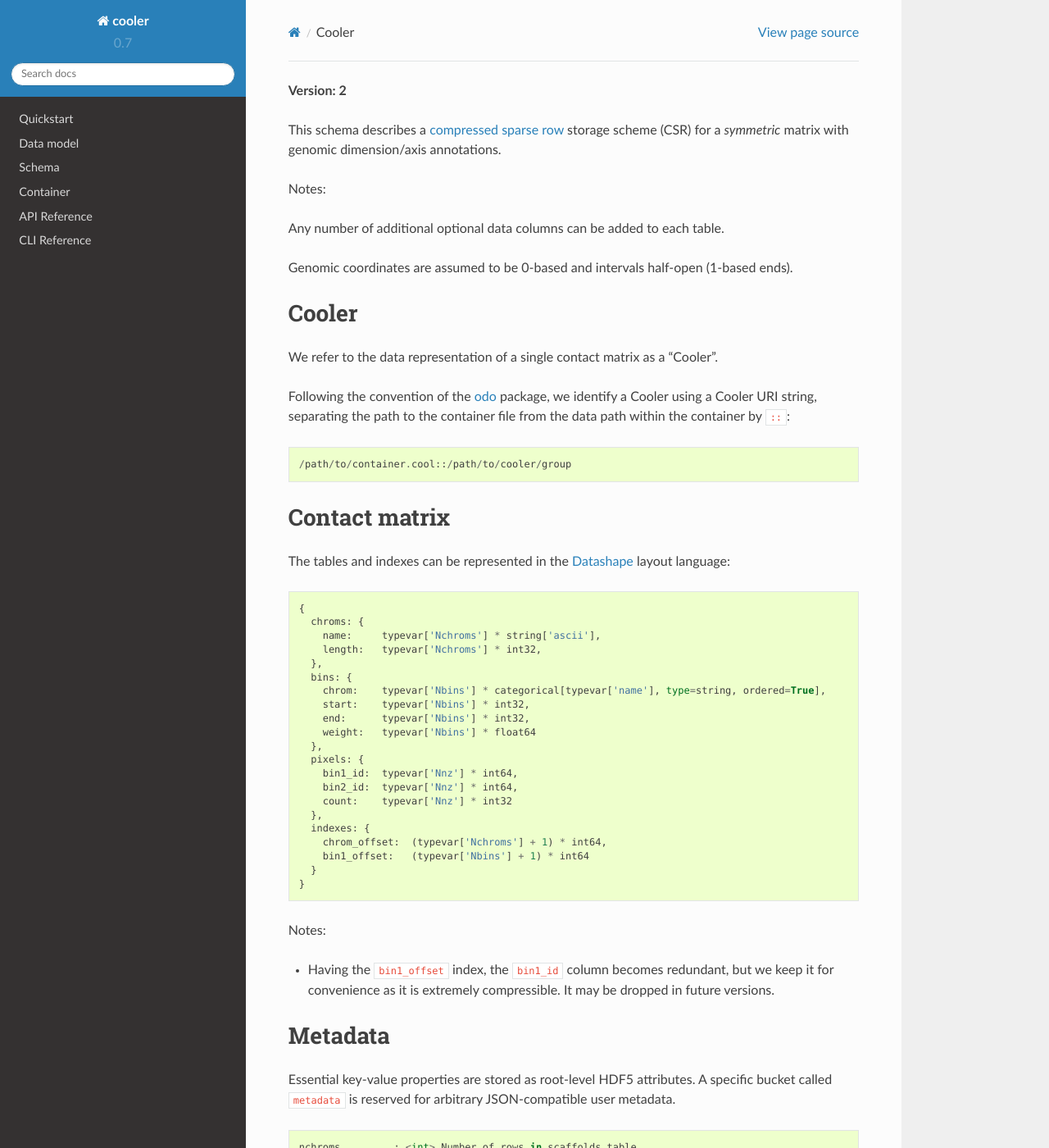
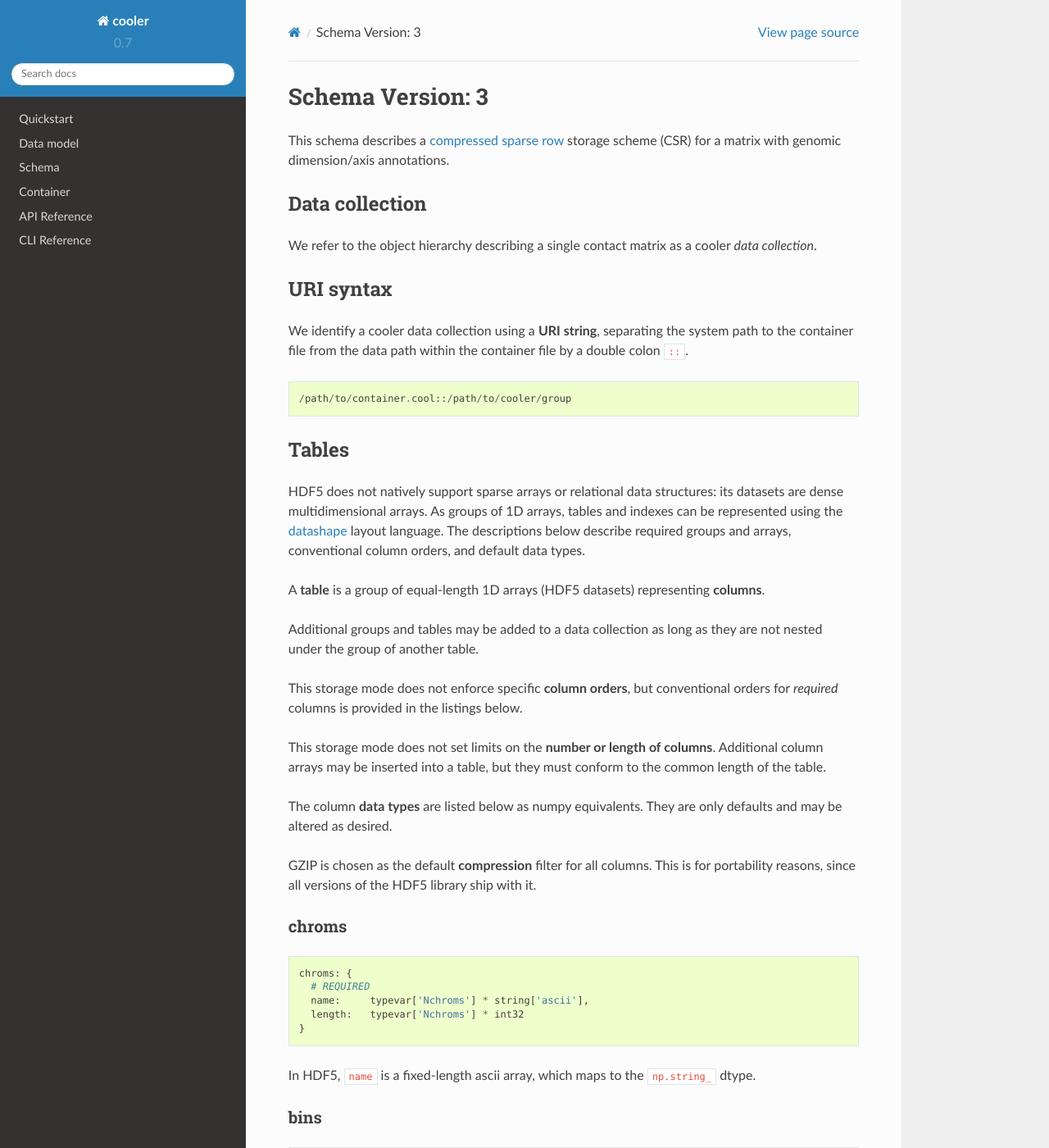
Before and after one commit to open2c/cooler, a Sphinx documentation site: the page built from docs/schema_current.rst, in a window 1280 px wide and 1400 px high. Shown: the whole window at 82% size. Built offline with Sphinx 7.4.7 and the Read the Docs theme 2.0.0, drawn with Linux system fonts in a browser that asks for light colours; some of the changed text lies outside the part shown.

Commit message:
Start documenting schema v3

```diff
--- a/docs/schema_current.rst
+++ b/docs/schema_current.rst
@@ -1,84 +1,161 @@
 .. _current-version:
 
-**Version: 2**
+Schema Version: 3
+-----------------
 
-This schema describes a `compressed sparse row <https://en.wikipedia.org/wiki/Sparse_matrix#Compressed_sparse_row_.28CSR.2C_CRS_or_Yale_format.29>`_ storage scheme (CSR) for a *symmetric* matrix with genomic dimension/axis annotations.
+This schema describes a `compressed sparse row <https://en.wikipedia.org/wiki/Sparse_matrix#Compressed_sparse_row_.28CSR.2C_CRS_or_Yale_format.29>`_ storage scheme (CSR) for a matrix with genomic dimension/axis annotations.
 
-Notes:
+Data collection
+~~~~~~~~~~~~~~~
 
-- Any number of additional optional data columns can be added to each table.
-- Genomic coordinates are assumed to be 0-based and intervals half-open (1-based ends).
+We refer to the object hierarchy describing a single contact matrix as a cooler *data collection*.
 
 
-Cooler
-~~~~~~
+URI syntax
+~~~~~~~~~~
 
-We refer to the data representation of a single contact matrix as a "Cooler".
-
-Following the convention of the `odo <http://odo.pydata.org/en/latest/uri.html>`_ package, we identify a Cooler using a Cooler URI string, separating the path to the container file from the data path within the container by ``::``:
+We identify a cooler data collection using a **URI string**, separating the system path to the container file from the data path within the container file by a double colon ``::``.
 
 ::
 
   /path/to/container.cool::/path/to/cooler/group
 
+Tables
+~~~~~~
 
-Contact matrix
-~~~~~~~~~~~~~~
+HDF5 does not natively support sparse arrays or relational data structures: its datasets are dense multidimensional arrays. As groups of 1D arrays, tables and indexes can be represented using the `datashape <http://datashape.readthedocs.org/en/latest/>`_ layout language. The descriptions below describe required groups and arrays, conventional column orders, and default data types.
 
-The tables and indexes can be represented in the `Datashape <http://datashape.readthedocs.org/en/latest/>`_ layout language:
+A **table** is a group of equal-length 1D arrays (HDF5 datasets) representing **columns**.
+
+Additional groups and tables may be added to a data collection as long as they are not nested under the group of another table.
+
+This storage mode does not enforce specific **column orders**, but conventional orders for *required* columns is provided in the listings below.
+
+This storage mode does not set limits on the **number or length of columns**. Additional column arrays may be inserted into a table, but they must conform to the common length of the table.
+
+The column **data types** are listed below as numpy equivalents. They are only defaults and may be altered as desired.
+
+GZIP is chosen as the default **compression** filter for all columns. This is for portability reasons, since all versions of the HDF5 library ship with it.
+
+
+chroms
+""""""
 
 ::
 
-    {
-      chroms: {
-        name:     typevar['Nchroms'] * string['ascii'],
-        length:   typevar['Nchroms'] * int32,
-      },
-      bins: {
-        chrom:    typevar['Nbins'] * categorical[typevar['name'], type=string, ordered=True],
-        start:    typevar['Nbins'] * int32,
-        end:      typevar['Nbins'] * int32,
-        weight:   typevar['Nbins'] * float64
-      },
-      pixels: {
-        bin1_id:  typevar['Nnz'] * int64,
-        bin2_id:  typevar['Nnz'] * int64,
-        count:    typevar['Nnz'] * int32
-      },
-      indexes: {
-        chrom_offset:  (typevar['Nchroms'] + 1) * int64,
-        bin1_offset:   (typevar['Nbins'] + 1) * int64
-      }
+    chroms: {
+      # REQUIRED
+      name:     typevar['Nchroms'] * string['ascii'],
+      length:   typevar['Nchroms'] * int32
     }
 
-Notes:
+In HDF5, ``name`` is a fixed-length ascii array, which maps to the ``np.string_`` dtype.
 
-- Having the ``bin1_offset`` index, the ``bin1_id`` column becomes redundant, but we keep it for convenience as it is extremely compressible. It may be dropped in future versions.
-
-Metadata
-~~~~~~~~~
-
-Essential key-value properties are stored as root-level HDF5 attributes. A specific bucket called ``metadata`` is reserved for arbitrary JSON-compatible user metadata.
+bins
+""""
 
 ::
 
-    nchroms         : <int> Number of rows in scaffolds table
-    nbins           : <int> Number of rows in bins table
-    nnz             : <int> Number of rows in matrix table
-    bin-type        : {"fixed" or "variable"}
-    bin-size        : <int or null> Size of bins in base pairs if bin-type is "fixed"
-    genome-assembly : <string> Name of genome assembly
-    generated-by    : <string> Agent that created the file (e.g. 'cooler-x.y.z')
-    creation-date   : <datetime> Date the file was built
-    format-version  : <string> The version of the format used
-    format-url      : <url> URL to page providing format details
-    metadata        : <json> custom user metadata about the experiment
+    bins: {
+      # REQUIRED
+      chrom:    typevar['Nbins'] * categorical[typevar['name'], type=string, ordered=True],
+      start:    typevar['Nbins'] * int32,
+      end:      typevar['Nbins'] * int32,
 
+      # RESERVED
+      weight:   typevar['Nbins'] * float64
+    }
+
+In HDF5, we use the integer-backed ENUM type to encode the ``chrom`` column. For data collections with a very large number of scaffolds, the ENUM type information may be
+too large and the ``chrom`` column is stored as a raw integer column.
+
+The ``cooler balance`` command by default stores balancing weights in a column called ``weight``. NaN values indicate genomic bins that were blacklisted during the balancing procedure.
+
+pixels
+""""""
+
+::
+
+    pixels: {
+      # REQUIRED
+      bin1_id:  typevar['Nnz'] * int64,
+      bin2_id:  typevar['Nnz'] * int64,
+
+      # RESERVED
+      count:    typevar['Nnz'] * int32
+    }
+
+The ``count`` column is integer by default, but floating point types can be substituted. Additional columns are to be interpreted as supplementary value columns.
 
 Indexes
 ~~~~~~~
 
-Indexes are stored as 1D datasets in a separate group. The current indexes can be thought of as run-length encodings of the ``bins/chrom`` and ``pixels/bin1_id`` columns, respectively.
+Indexes are stored as 1D arrays in a separate group called ``indexes``. They can be thought of as run-length encodings of the ``bins/chrom`` and ``pixels/bin1_id`` columns, respectively. ``chrom_offset`` : indicates what row in the bin table each chromosome first appears. ``bin1_offset`` : indicates what row in the pixel table each bin1 ID appears. This is often called *indptr* in CSR data structures. Both arrays are required.
 
-- ``chrom_offset`` : indicates what row in the bin table each chromosome first appears.
-- ``bin1_offset`` : indicates what row in the pixel table each bin1 ID appears. This is often called *indptr* in CSR data structures.
+::
+
+    indexes: {
+      chrom_offset:  (typevar['Nchroms'] + 1) * int64,
+      bin1_offset:   (typevar['Nbins'] + 1) * int64
+    }
+
+Sparse array interface and symmetry
+~~~~~~~~~~~~~~~~~~~~~~~~~~~~~~~~~~~
+
+
+
+
+Metadata
+~~~~~~~~
+
+Essential key-value properties are stored as root-level HDF5 attributes. A specific bucket called ``metadata`` is reserved for arbitrary JSON-compatible user metadata.
+
+We store all scalar string attributes as unicode text, including JSON-encoded strings.
+
+::
+
+    format : string
+        'HDF5::Cooler'
+
+    format-version : int
+        The version of the format used
+
+    bin-type : { "fixed" | "variable" }
+        Indicates whether the resolution is constant along both axes.
+
+    bin-size : int or "none"
+        Size of bins in base pairs if bin-type is "fixed".
+
+    symmetric-storage-mode : { "upper" | "none" }
+        Indicates whether a symmetric matrix is stored using only upper triangular elements, including the diagonal.
+
+    generated-by : string
+        Agent that created the file (e.g. 'cooler-x.y.z').
+
+    creation-date : datetime string
+        Moment the file was built.
+
+    metadata : JSON
+        Custom user metadata about the experiment.
+
+Additional metadata may be stored in the attributes of table columns or groups.
+
+Additional Notes
+~~~~~~~~~~~~~~~~
+
+Having the ``bin1_offset`` index, the ``bin1_id`` column becomes redundant, but we keep it for convenience as it is extremely compressible. It may be dropped in future versions.
+
+
+Flavors
+~~~~~~~
+
+MCOOL
+
+
+.. comment:
+
+    genome-assembly : string
+        Name of genome assembly;  default: "unknown".
+
+    Good h5py examples:
+    https://www.uetke.com/blog/python/how-to-use-hdf5-files-in-python/
```
Also changed, not shown: docs/schema_v2.rst (added, +84 -0 lines).
